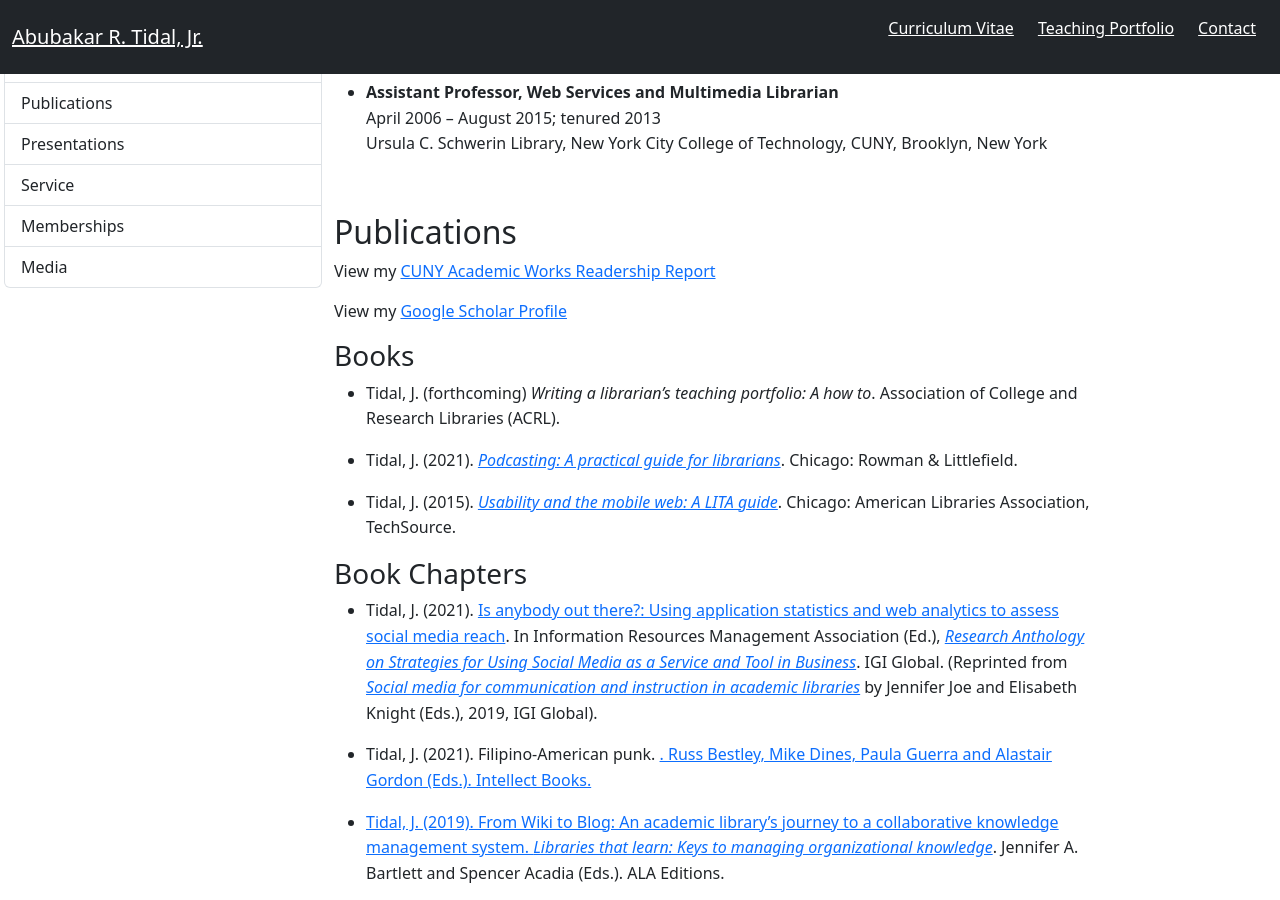
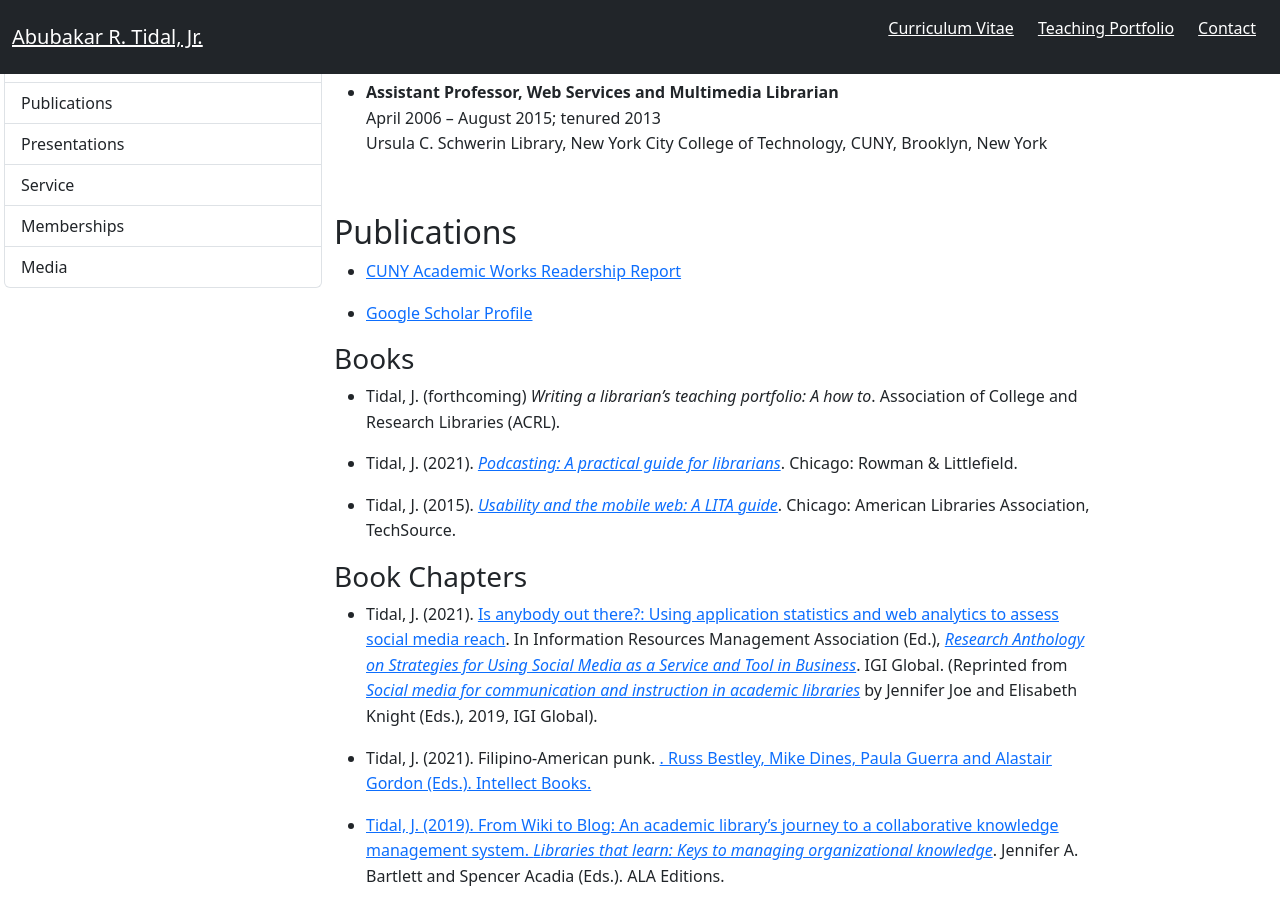
Before and after one commit to KentuckyFriedTofu/KentuckyFriedTofu.github.io, a Jekyll site: the page built from cv.html, in a window 1280 px wide and 900 px high, scrolled down 2106 px. Built offline with Jekyll 4.4.1, drawn with Linux system fonts in a browser that asks for light colours.

Commit message:
Update cv.html

```diff
--- a/cv.html
+++ b/cv.html
@@ -99,10 +99,11 @@ title: Abubakar R. Tidal, Jr. - Curriculum Vitae
     </ul>
 
     <h2 id="#pub">Publications</h2>
-    <p>View my <a href="https://readership.works.bepress.com/?dashboardToken=5f6b7d5bb513fe56f77d9b92eovK4T7zvAKuyxcuPHX2Kz80U35AJFAQd9UBcgsF">CUNY Academic Works Readership Report</a></p>
+    <ul>
+    <li><a href="https://readership.works.bepress.com/?dashboardToken=5f6b7d5bb513fe56f77d9b92eovK4T7zvAKuyxcuPHX2Kz80U35AJFAQd9UBcgsF">CUNY Academic Works Readership Report</a></li>
 
-    <p>View my <a href="https://scholar.google.com/citations?user=mAq-FCgAAAAJ&hl=en&oi=ao">Google Scholar Profile</a></p>
-
+    <li><a href="https://scholar.google.com/citations?user=mAq-FCgAAAAJ&hl=en&oi=ao">Google Scholar Profile</a></li>
+  </ul>
     <h3>Books</h3>
       <ul>
         <li>Tidal, J. (forthcoming) <em>Writing a librarian’s teaching portfolio: A how to</em>. Association of College and Research Libraries (ACRL).</li>
```
